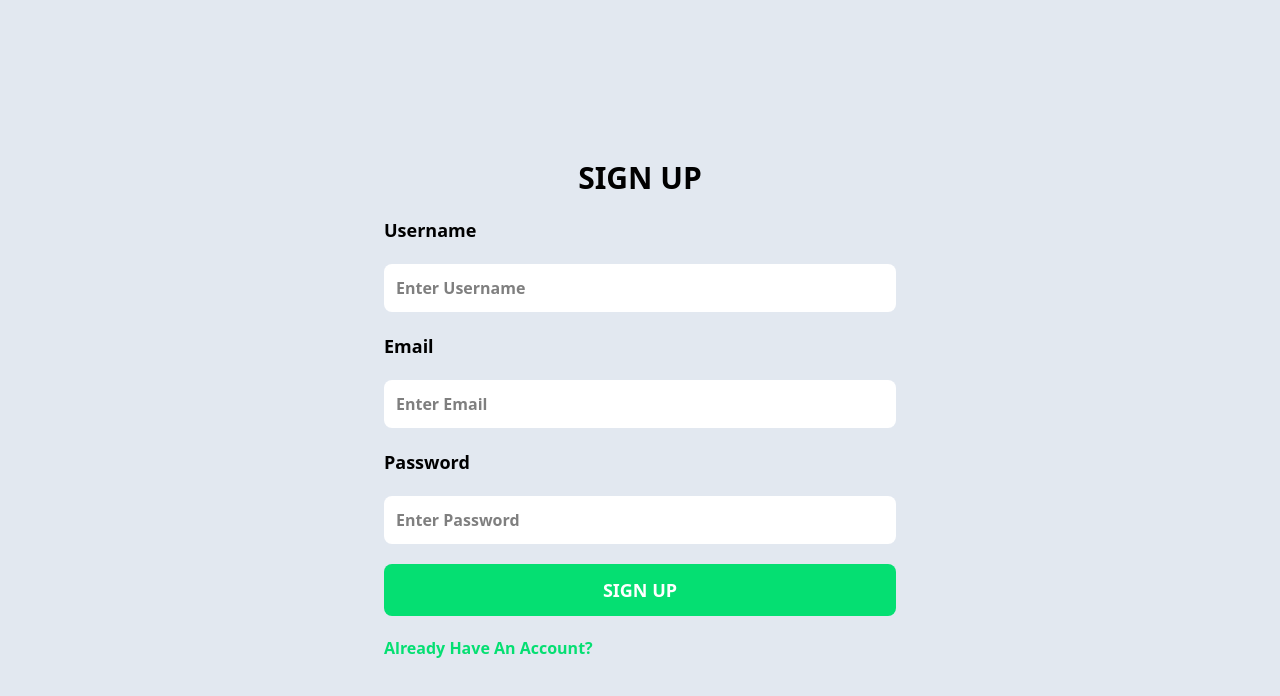
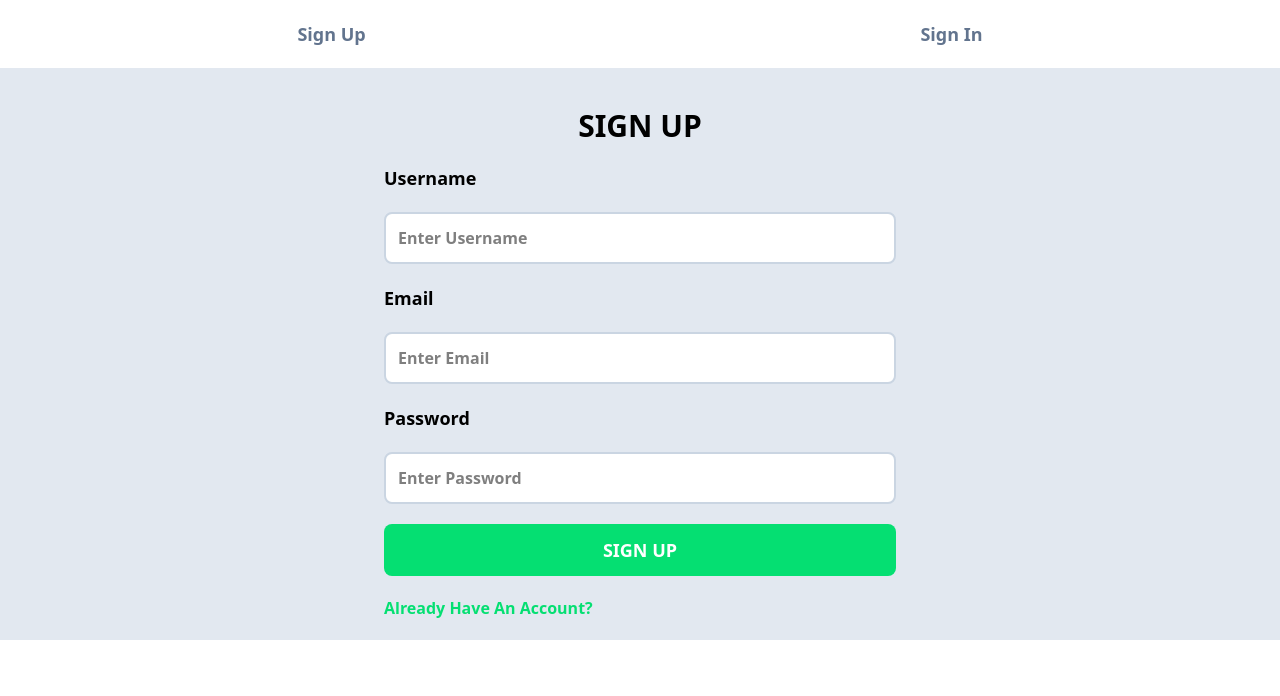
Before and after one commit to AkashMourya9522/Task-Management, a React (Vite) app in the folder frontend/: page /sign-up in a window 1280 px wide. Shown: the top 696 px of the page. Built offline with nearby package versions, Linux system fonts and the light colour scheme.

Commit message:
Added A Basic Header

```diff
--- a/frontend/src/App.jsx
+++ b/frontend/src/App.jsx
@@ -5,10 +5,12 @@ import Signup from "./pages/Signup.jsx";
 import EditTask from "./pages/EditTask.jsx";
 import Protected from "./pages/Protected.jsx";
 import CreateTask from "./pages/CreateTask.jsx";
+import Header from "./components/Header.jsx";
 
 function App() {
   return (
     <BrowserRouter>
+    <Header/>
       <Routes>
         {/* <Route element={<Protected />}> */}
           <Route path="/home" element={<Home />} />
--- /dev/null
+++ b/frontend/src/components/Header.jsx
@@ -0,0 +1,11 @@
+import React from 'react'
+import { Link } from 'react-router-dom'
+
+export default function Header() {
+  return (
+    <div className='flex justify-around p-5'>
+        <Link className='text-lg font-semibold text-slate-500 ' to={'/sign-up'}>Sign Up</Link>
+        <Link className='text-lg font-semibold text-slate-500 ' to={'/sign-in'}>Sign In</Link>
+    </div>
+  )
+}
--- a/frontend/src/pages/CreateTask.jsx
+++ b/frontend/src/pages/CreateTask.jsx
@@ -37,14 +37,14 @@ export default function CreateTask() {
           onChange={(e) => setTitle(e.target.value)}
           type="text"
           value={title}
-          className="p-3 bg-slate-200 rounded-lg outline-none"
+          className="p-3 bg-slate-200 rounded-lg outline-none border-2 border-slate-300"
           placeholder="Title For Your Task"
         />
         <p className="text-xl font-semibold">Description</p>
         <textarea
           onChange={(e) => setDescription(e.target.value)}
           value={description}
-          className="p-3 bg-slate-200 rounded-lg outline-none"
+          className="p-3 bg-slate-200 rounded-lg outline-none border-2 border-slate-300"
           placeholder="Description For You Task"
         ></textarea>
         <button className="p-3 bg-green-400 rounded-lg uppercase font-semibold">
--- a/frontend/src/pages/EditTask.jsx
+++ b/frontend/src/pages/EditTask.jsx
@@ -7,7 +7,7 @@ export default function EditTask() {
   const { id } = useParams();
   const [title, setTitle] = useState("");
   const [description, setDescription] = useState("");
-  const navigate = useNavigate()
+  const navigate = useNavigate();
   async function getTaskData() {
     const dbRes = await axios.get("/api/task/getTask/" + id, {
       withCredentials: true,
@@ -33,7 +33,7 @@ export default function EditTask() {
       );
       if (dbRes.data.success) {
         toast.success("Task Updated Successfully");
-        navigate('/home')
+        navigate("/home");
       }
     } catch (error) {
       console.log(error);
@@ -58,7 +58,7 @@ export default function EditTask() {
         <textarea
           onChange={(e) => setDescription(e.target.value)}
           value={description}
-          className="p-3 bg-slate-200 rounded-lg outline-none font-semibold"
+          className="p-3 bg-slate-200 rounded-lg outline-none font-semibold border-2 border-slate-300"
         ></textarea>
         <button className="p-3 bg-green-400 rounded-lg">Submit Changes</button>
       </form>
--- a/frontend/src/pages/Signin.jsx
+++ b/frontend/src/pages/Signin.jsx
@@ -30,7 +30,7 @@ export default function Signin() {
   }
 
   return (
-    <div className="bg-slate-200 p-5 flex items-center justify-center h-screen">
+    <div className="bg-slate-200 p-5 flex items-center justify-center ">
       <div className="sm:max-w-lg  w-full">
         <h1 className="text-3xl font-bold text-center uppercase">Sign In</h1>
         <form
@@ -39,7 +39,7 @@ export default function Signin() {
         >
           <p className="font-semibold text-lg">Email</p>
           <input
-            className="p-3 outline-none bg-white rounded-lg font-semibold"
+            className="p-3 outline-none bg-white rounded-lg font-semibold border-2 border-slate-300"
             placeholder="Enter Email"
             type="email"
             name="email"
@@ -49,7 +49,7 @@ export default function Signin() {
           />
           <p className="font-semibold text-lg">Password</p>
           <input
-            className="p-3 outline-none bg-white rounded-lg font-semibold"
+            className="p-3 outline-none bg-white rounded-lg font-semibold border-2 border-slate-300"
             placeholder="Enter Password"
             type="password"
             name="password"
--- a/frontend/src/pages/Signup.jsx
+++ b/frontend/src/pages/Signup.jsx
@@ -30,7 +30,7 @@ export default function Signup() {
   }
 
   return (
-    <div className="bg-slate-200 p-5 flex items-center justify-center h-screen">
+    <div className="bg-slate-200 p-5 flex items-center justify-center">
       <div className="sm:max-w-lg  w-full">
         <h1 className="text-3xl font-bold text-center uppercase my-5">
           Sign Up
@@ -41,7 +41,7 @@ export default function Signup() {
         >
           <p className="font-semibold text-lg">Username</p>
           <input
-            className="p-3 outline-none bg-white rounded-lg font-semibold"
+            className="p-3 outline-none bg-white rounded-lg font-semibold border-2 border-slate-300"
             placeholder="Enter Username"
             type="text"
             onChange={(e) => setUsername(e.target.value)}
@@ -49,7 +49,7 @@ export default function Signup() {
           />
           <p className="font-semibold text-lg">Email</p>
           <input
-            className="p-3 outline-none bg-white rounded-lg font-semibold"
+            className="p-3 outline-none bg-white rounded-lg font-semibold border-2 border-slate-300"
             placeholder="Enter Email"
             type="email"
             name="email"
@@ -59,7 +59,7 @@ export default function Signup() {
           />
           <p className="font-semibold text-lg">Password</p>
           <input
-            className="p-3 outline-none bg-white rounded-lg font-semibold"
+            className="p-3 outline-none bg-white rounded-lg font-semibold border-2 border-slate-300"
             placeholder="Enter Password"
             type="password"
             name="password"
```
